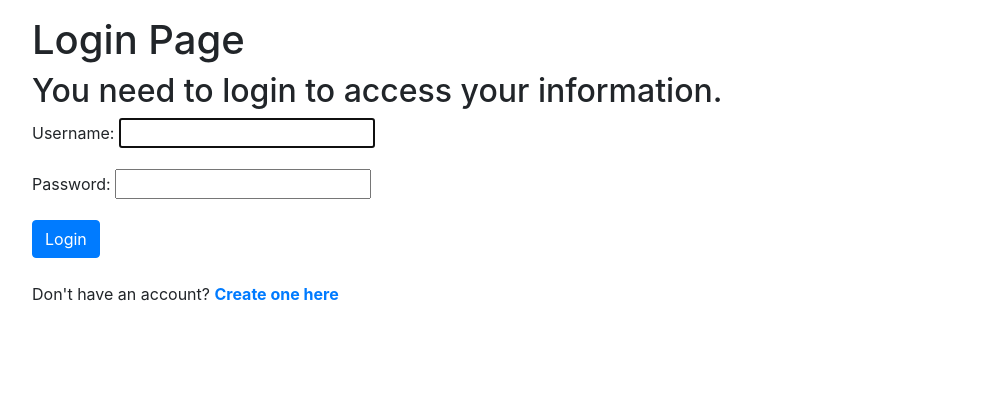
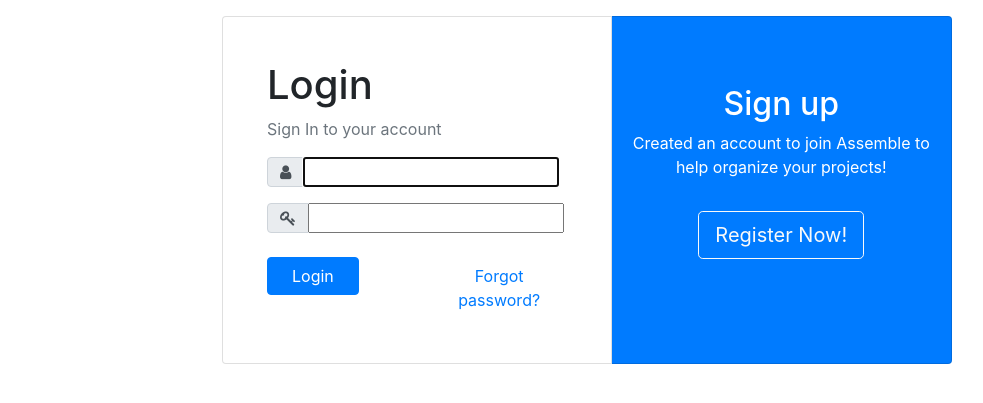
Before and after one commit to Kristian-Roopnarine/Assemble, a Django app: page /accounts/login/ in a window 1280 px wide. Shown: the part 64-467 px from the top of the page, without its empty margins (53-1036 px from the left). Run offline with Django 3.2, Linux system fonts and the light colour scheme; some libraries are stand-ins or nearby versions.

Commit message:
Restyled login and sign up pages.

```diff
--- a/templates/assemble/base.html
+++ b/templates/assemble/base.html
@@ -5,6 +5,7 @@
     <meta name="viewport" content="width=device-width, initial-scale=1.0">
     <title>Welcome to Assemble</title>
     <link rel="stylesheet" href="https://stackpath.bootstrapcdn.com/bootstrap/4.4.1/css/bootstrap.min.css" integrity="sha384-Vkoo8x4CGsO3+Hhxv8T/Q5PaXtkKtu6ug5TOeNV6gBiFeWPGFN9MuhOf23Q9Ifjh" crossorigin="anonymous">
+    <link rel="stylesheet" href="https://stackpath.bootstrapcdn.com/font-awesome/4.7.0/css/font-awesome.min.css" integrity="sha384-wvfXpqpZZVQGK6TAh5PVlGOfQNHSoD2xbE+QkPxCAFlNEevoEH3Sl0sibVcOQVnN" crossorigin="anonymous">
 
 </head>
 <body>
--- a/templates/registration/login.html
+++ b/templates/registration/login.html
@@ -1,7 +1,8 @@
 {% extends 'assemble/base.html' %}
 
 {% block content %}
-
+{% comment %}
+original login form
 {% if form.errors %}
     <div class="alert alert-danger" role="alert">
         {{ form.get_invalid_login_error }}
@@ -20,4 +21,60 @@
     <br>
     Don't have an account? <a href="{% url 'sign-up' %}"><strong> Create one here</strong></a>
 </div>
+{% endcomment %}
+
+
+<div class="container">
+    <div class="row justify-content-center">
+        <div class="col-md-8">
+            <div class="card-group">
+                <div class="card p-4">
+                    <div class="card-body">
+                        <h1>Login</h1>
+                        <p class="text-muted">Sign In to your account</p>
+                        <form method="post">
+                            {% csrf_token %}
+                            <div class="input-group mb-3">
+                                <div class="input-group-prepend">
+                                    <span class="input-group-text">
+                                        <i class="fa fa-user"></i>
+                                    </span>
+                                </div>
+                                {{ form.username }}
+                                {#<input class="form-control" type="text" placeholder="Username">#}
+                            </div>
+                            <div class="input-group mb-4">
+                                <div class="input-group-prepend">
+                                    <span class="input-group-text">
+                                        <i class="fa fa-key"></i>
+                                    </span>
+                                </div>
+                                {{ form.password }}
+                            </div>
+
+                            <div class="row">
+                                <div class="col-6">
+                                    <button class="btn btn-primary px-4" type="submit">Login</button>
+                                </div>
+                                <div class="col-6 text-right">
+                                    <button class="btn btn-link px-0" type="button">Forgot password?</button>
+                                </div>
+                            </div>
+                        </form>
+
+                    </div>
+                    </div>
+                    <div class="card text-white bg-primary py-5 d-md-down-none" style="width:44%">
+                    <div class="card-body text-center">
+                    <div>
+                    <h2>Sign up</h2>
+                    <p>Created an account to join Assemble to help organize your projects!</p>
+                    <a class="btn btn-lg btn-outline-light mt-3" href="{% url 'sign-up' %}">Register Now!</a>
+                    </div>
+                    </div>
+                </div>
+            </div>
+        </div>
+    </div>
+</div>
 {% endblock content %}
```
Also changed, not shown: assemble/models.py (+21 -2 lines), templates/registration/sign_up.html (+25 -6 lines), db.sqlite3.
